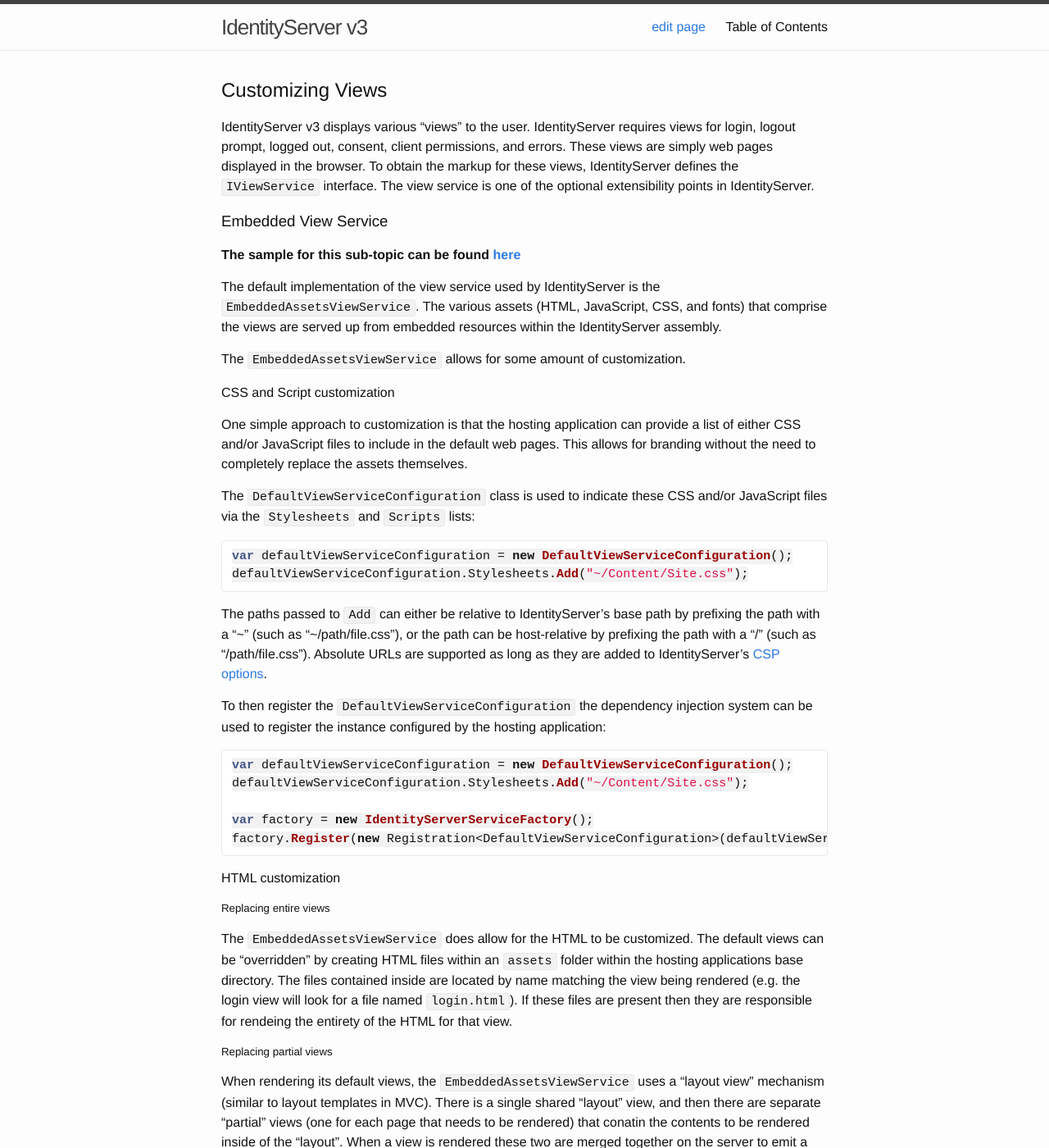
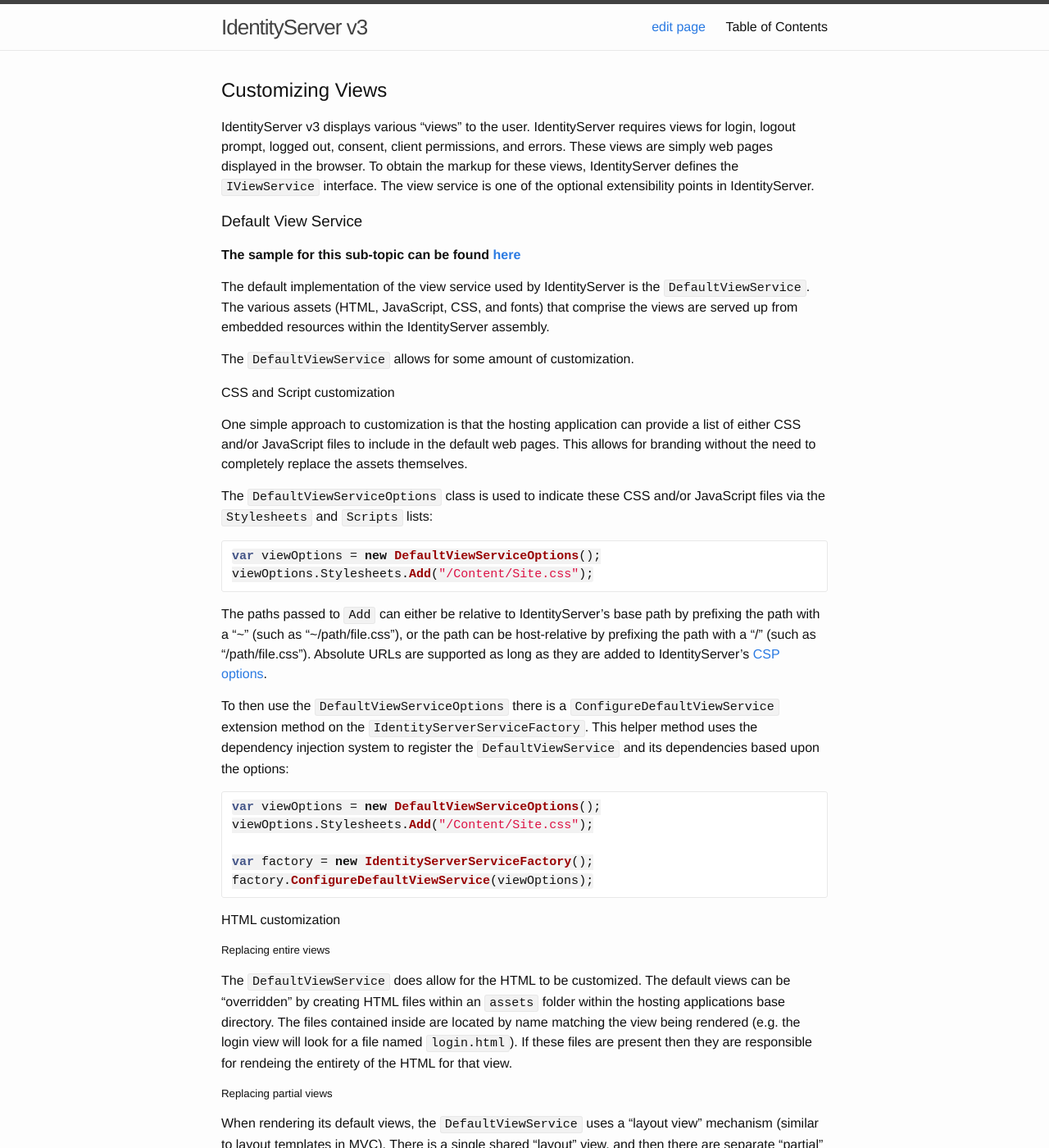
Before and after one commit to IdentityServer/Documentation, a Jekyll site: the page built from docs/advanced/customizingViews.md, in a window 1280 px wide and 1400 px high. Shown: the whole window at 82% size. Built offline with Jekyll 4.4.1, drawn with Linux system fonts in a browser that asks for light colours; Markdown is read by kramdown in place of the engine named in the settings; some of the changed text lies outside the part shown.

Commit message:
Update customizingViews.md

````diff
--- a/docs/advanced/customizingViews.md
+++ b/docs/advanced/customizingViews.md
@@ -6,57 +6,57 @@
 
 IdentityServer v3 displays various “views” to the user. IdentityServer requires views for login, logout prompt, logged out, consent, client permissions, and errors. These views are simply web pages displayed in the browser. To obtain the markup for these views, IdentityServer defines the `IViewService` interface. The view service is one of the optional extensibility points in IdentityServer.
 
-### Embedded View Service
+### Default View Service
 
 **The sample for this sub-topic can be found [here](https://github.com/thinktecture/Thinktecture.IdentityServer.v3.Samples/tree/master/source/EmbeddedAssetsViewService)**
 
-The default implementation of the view service used by IdentityServer is the `EmbeddedAssetsViewService`. The various assets (HTML, JavaScript, CSS, and fonts) that comprise the views are served up from embedded resources within the IdentityServer assembly.
+The default implementation of the view service used by IdentityServer is the `DefaultViewService`. The various assets (HTML, JavaScript, CSS, and fonts) that comprise the views are served up from embedded resources within the IdentityServer assembly.
 
-The `EmbeddedAssetsViewService` allows for some amount of customization.
+The `DefaultViewService` allows for some amount of customization.
 
 #### CSS and Script customization
 
 One simple approach to customization is that the hosting application can provide a list of either CSS and/or JavaScript files to include in the default web pages. This allows for branding without the need to completely replace the assets themselves.
 
-The `DefaultViewServiceConfiguration` class is used to indicate these CSS and/or JavaScript files via the `Stylesheets` and `Scripts` lists:
+The `DefaultViewServiceOptions` class is used to indicate these CSS and/or JavaScript files via the `Stylesheets` and `Scripts` lists:
 
 ```csharp
-var defaultViewServiceConfiguration = new DefaultViewServiceConfiguration();
-defaultViewServiceConfiguration.Stylesheets.Add("~/Content/Site.css");
+var viewOptions = new DefaultViewServiceOptions();
+viewOptions.Stylesheets.Add("/Content/Site.css");
 ```
 The paths passed to `Add` can either be relative to IdentityServer’s base path by prefixing the path with a “~” (such as “~/path/file.css”), or the path can be host-relative by prefixing the path with a “/” (such as “/path/file.css”). Absolute URLs are  supported as long as they are added to IdentityServer's [CSP options](csp.html).
 
-To then register the `DefaultViewServiceConfiguration` the dependency injection system can be used to register the instance configured by the hosting application:
+To then use the `DefaultViewServiceOptions` there is a `ConfigureDefaultViewService` extension method on the  `IdentityServerServiceFactory`. This helper method uses the dependency injection system to register the `DefaultViewService` and its dependencies based upon the options:
 
 ```csharp
-var defaultViewServiceConfiguration = new DefaultViewServiceConfiguration();
-defaultViewServiceConfiguration.Stylesheets.Add("~/Content/Site.css");
+var viewOptions = new DefaultViewServiceOptions();
+viewOptions.Stylesheets.Add("/Content/Site.css");
 
 var factory = new IdentityServerServiceFactory();
-factory.Register(new Registration<DefaultViewServiceConfiguration>(defaultViewServiceConfiguration));
+factory.ConfigureDefaultViewService(viewOptions);
 ```
 
 #### HTML customization
 
 ##### Replacing entire views
 
-The `EmbeddedAssetsViewService` does allow for the HTML to be customized. The default views can be "overridden" by creating HTML files within an `assets` folder within the hosting applications base directory. The files contained inside are located by name matching the view being rendered (e.g. the login view will look for a file named `login.html`). If these files are present then they are responsible for rendeing the entirety of the HTML for that view.
+The `DefaultViewService` does allow for the HTML to be customized. The default views can be "overridden" by creating HTML files within an `assets` folder within the hosting applications base directory. The files contained inside are located by name matching the view being rendered (e.g. the login view will look for a file named `login.html`). If these files are present then they are responsible for rendeing the entirety of the HTML for that view.
 
 ##### Replacing partial views
 
-When rendering its default views, the `EmbeddedAssetsViewService` uses a "layout view" mechanism (similar to layout templates in MVC). There is a single shared "layout" view, and then there are separate "partial" views (one for each page that needs to be rendered) that conatin the contents to be rendered inside of the "layout". When a view is rendered these two are merged together on the server to emit a single HTML document.
+When rendering its default views, the `DefaultViewService` uses a "layout view" mechanism (similar to layout templates in MVC). There is a single shared "layout" view, and then there are separate "partial" views (one for each page that needs to be rendered) that conatin the contents to be rendered inside of the "layout". When a view is rendered these two are merged together on the server to emit a single HTML document.
 
 This point of this discussion is that when customizing the HTML, rather than replacing the entire HTML document you can replace just the partial view. To replace just the partial view the file located in the `assets` folder simply needs to be distinguised by prefixing the name with an underscope (e.g. `_login.html`). This will then use the default layout template, but use the custom partial view. It will be merged into the layout template to render the combined HTML to the browser.
 
-In addition to being able to replace the partial views, it's also possible to replace the default layout template itself. This can be done by creating a file named `_layout.html` in the `assets` folder. The `EmbeddedAssetsViewService` will then use whatever combination of custom layout or partial views discovered on the file system to merge with the default embedded assets to render the requested view.
+In addition to being able to replace the partial views, it's also possible to replace the default layout template itself. This can be done by creating a file named `_layout.html` in the `assets` folder. The `DefaultViewService` will then use whatever combination of custom layout or partial views discovered on the file system to merge with the default embedded assets to render the requested view.
 
 ##### Caching
 
-The custom views will be cached in-memory by default, so if the files are changed then it will require an application restart to load any updated HTML. This can be configured via the `CacheViews` property on the `DefaultViewServiceConfiguration` described earlier.
+The custom views will be cached in-memory by default, so if the files are changed then it will require an application restart to load any updated HTML. This can be configured via the `CacheViews` property on the `DefaultViewServiceOptions` described earlier.
 
 ##### Custom view loader
 
-Finally, if the `assets` folder on the file system is not desirable, then you can implement your own storage for the view customization by implmeneting the `IViewLoader` interface. This is configured as a `Registration` on the  `DefaultViewServiceConfiguration`.
+Finally, if the `assets` folder on the file system is not desirable, then you can implement your own storage for the custom views by implmeneting the `IViewLoader` interface. This is configured as a `Registration<IViewLoader>` on the  `DefaultViewServiceOptions`.
 
 ### Custom View Service
 
````
